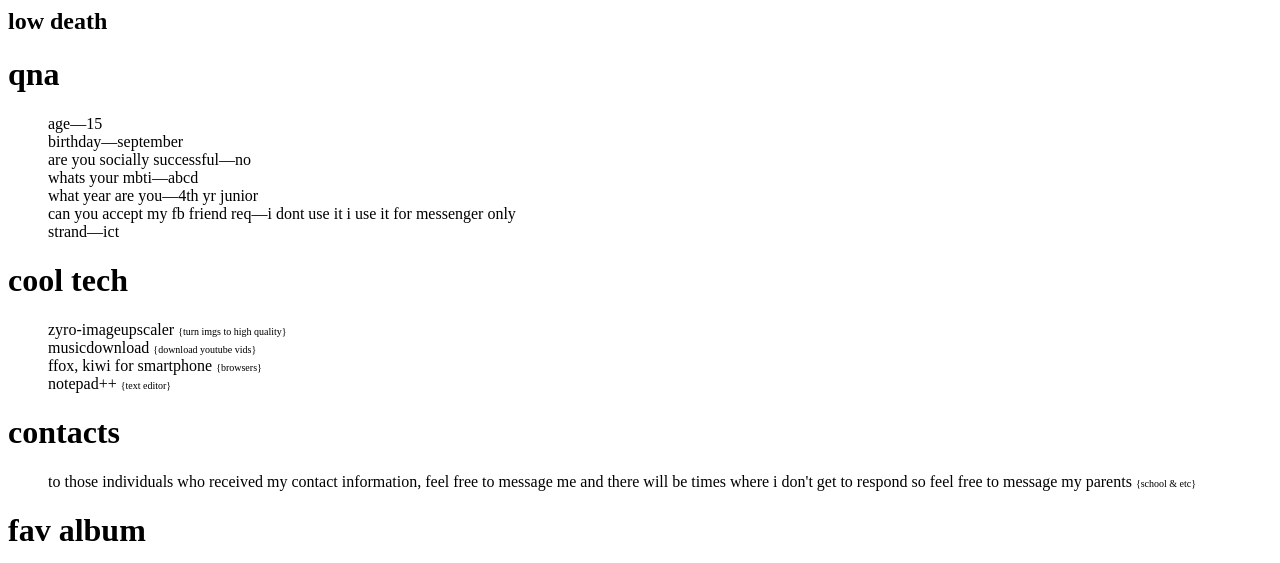
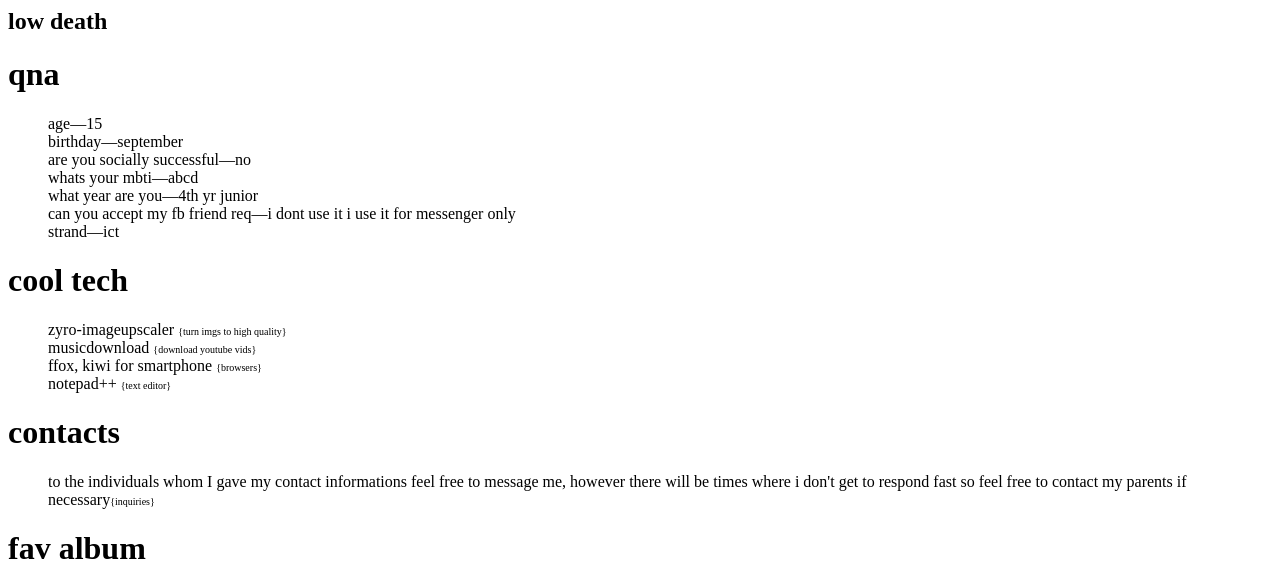
Before and after one commit to ecngujo/e.cngujo, a plain HTML site: page index.html in a window 1280 px wide. Shown: the top 563 px of the page. Drawn offline with Linux system fonts and the light colour scheme.

Commit message:
contacto

```diff
--- a/index.html
+++ b/index.html
@@ -26,8 +26,8 @@ notepad++ <font size='0.1'>{text editor}</font><br>
 </ul>
 <h1>contacts</h1>
 <ul>
-to those individuals who received my contact information, feel free to message me and there will be times where i don't get to respond so
-feel free to message my parents <font size='0.1'>{school & etc}</font>
+to the individuals whom I gave my contact informations feel free to message me, however there will be times where i don't get to respond fast
+so feel free to contact my parents if necessary<font size='0.1'>{inquiries}</font>
 </ul>
 <h1>fav album</h1>
 <img src="https://th.bing.com/th/id/R.b6388ebd89984ae30ac7a58303d0f113?rik=RutkUZ1ZPvzvIQ&riu=http%3a%2f%2fcdn2.pitchfork.com%2fnews%2f58868%2f6283beab.jpg&ehk=YuCLqv2M0vPDtqHEU1RwPwulK8tLCBK07dKN8g08I68%3d&risl=&pid=ImgRaw&r=0" height="auto" max-width="45%" alt="earl sweatshirt album">
```
